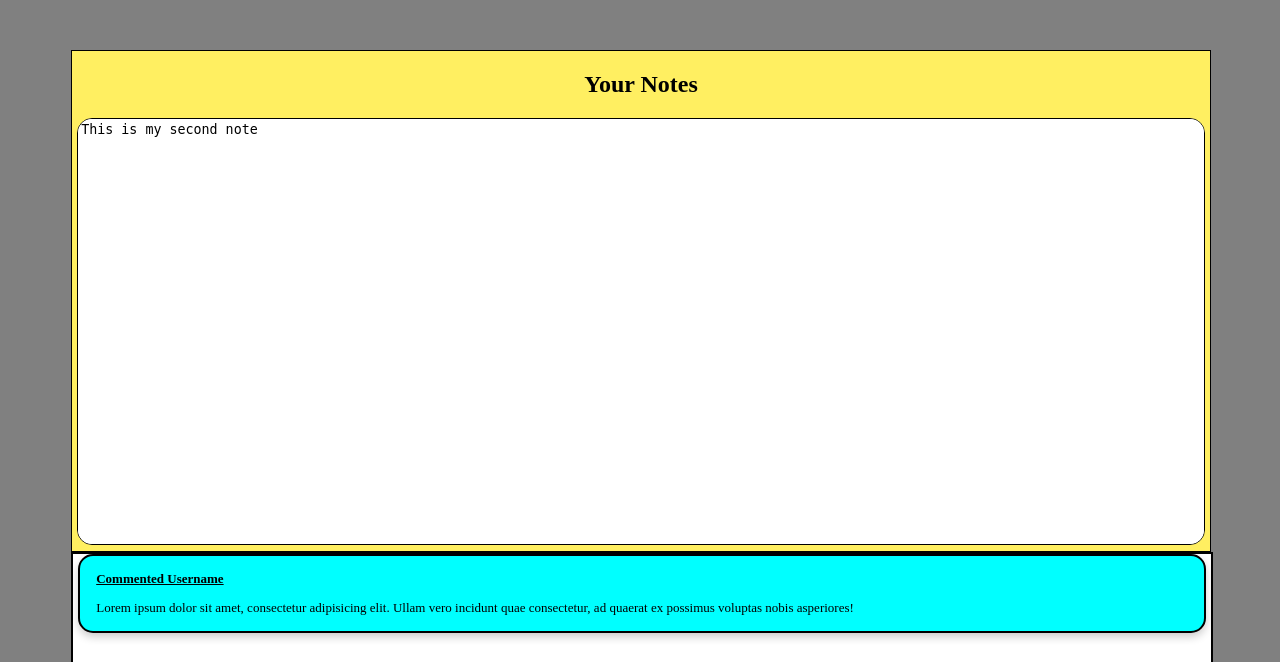
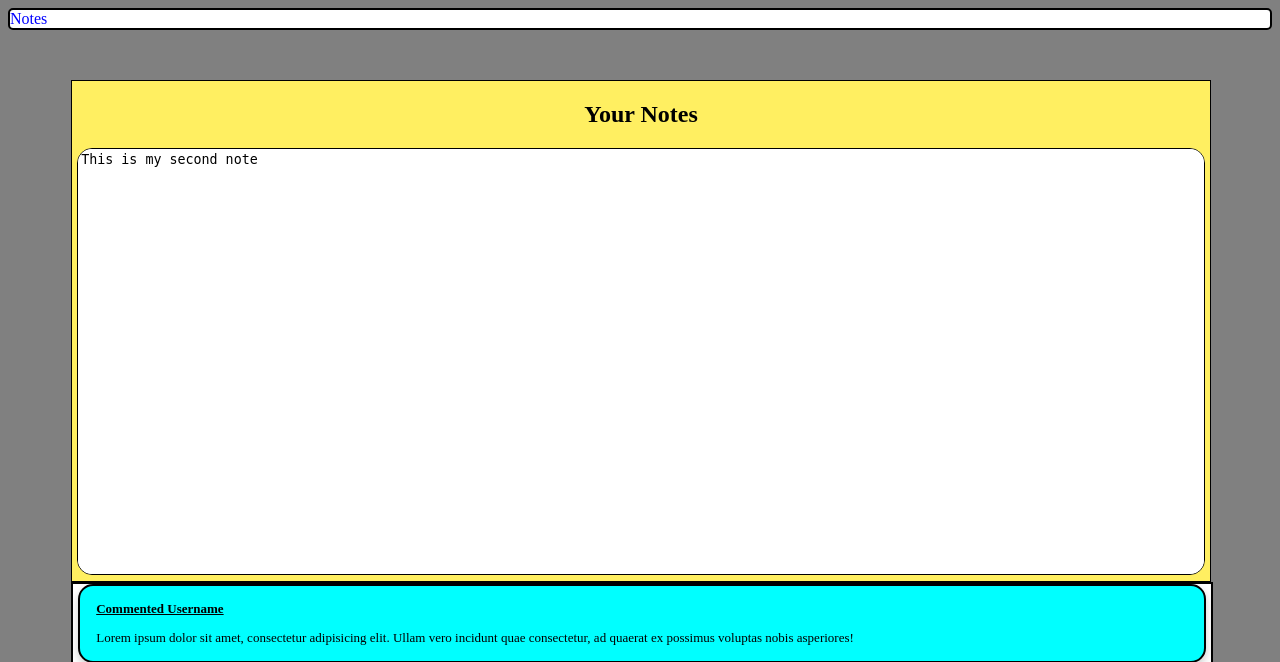
Before and after one commit to CarverWasTaken/MusketeerNotes, a Flask app: page /note/1 in a window 1280 px wide. Shown: the top 662 px of the page. Run offline with Flask 2, Linux system fonts and the light colour scheme.

Commit message:
Added button to return to notes page

```diff
--- a/FrontEnd/static/styles/noteView.css
+++ b/FrontEnd/static/styles/noteView.css
@@ -6,6 +6,14 @@
   margin-right: 5%;
   margin-top: 50px;
   background-color: #ffef61;
+}
+/*Nav bar */
+nav{
+  color: blue;
+  text-color:blue;
+  border-radius: 5px;
+  border: solid 2px black;
+  background-color:white;
 }
 
 .innerBox{
@@ -92,5 +100,6 @@ margin-right: 5%;
 a {
   color: inherit; /* blue colors for links too */
   text-decoration: inherit; /* no underline */
-  text-color: black;
+  text-color: blue;
+
 }
--- a/FrontEnd/templates/viewNote.html
+++ b/FrontEnd/templates/viewNote.html
@@ -8,6 +8,11 @@
    <link rel="stylesheet" href="{{ url_for('static', filename='styles/noteView.css') }}">
 
     <title>Document</title>
+    <nav>
+
+      <a href="{{url_for('notes')}}">Notes</a>
+
+    </nav>
 </head>
     <body style="background-color: gray;">
     <div class="outerBox">
```
Also changed, not shown: DataflowDiagrams/Context Diagram.png (added), DataflowDiagrams/DataFlowDiagram.png (added), 3 other files.
